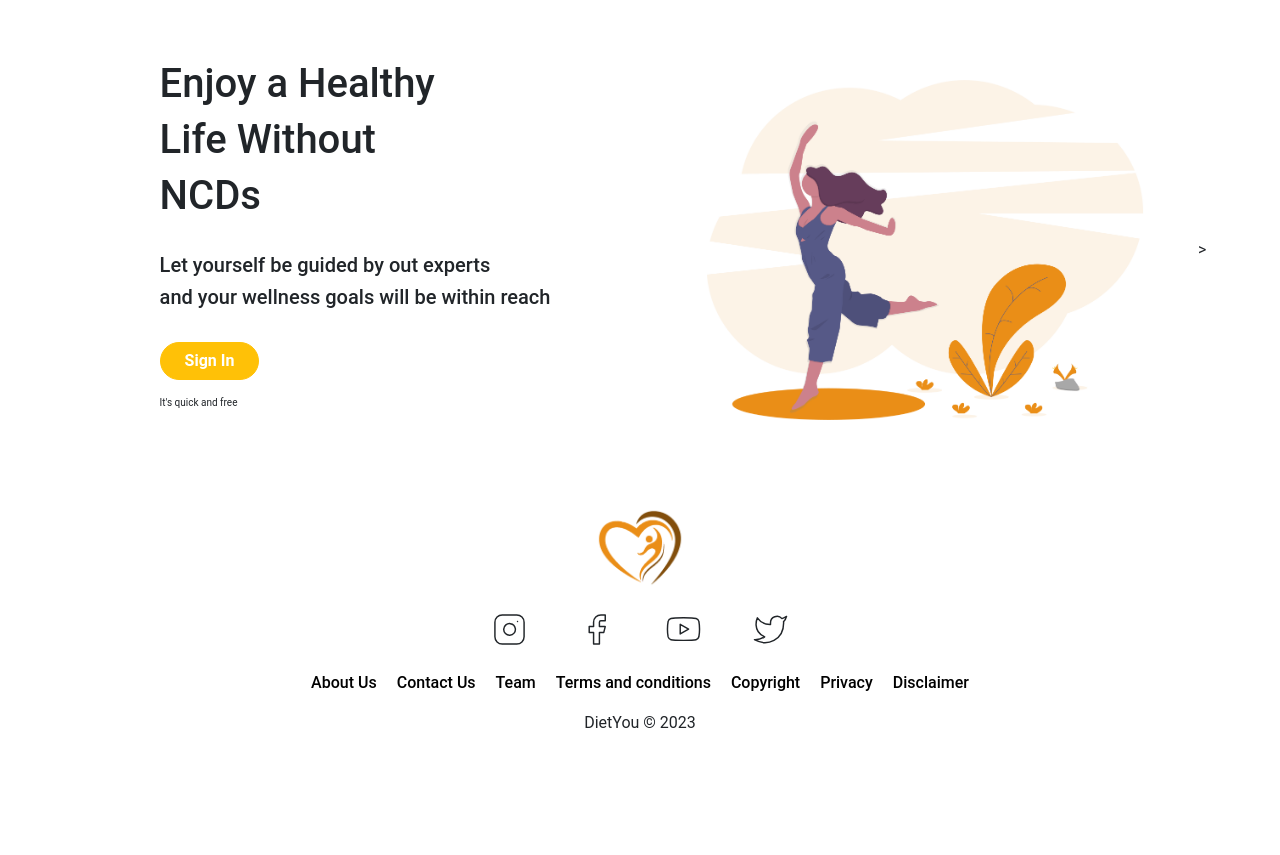
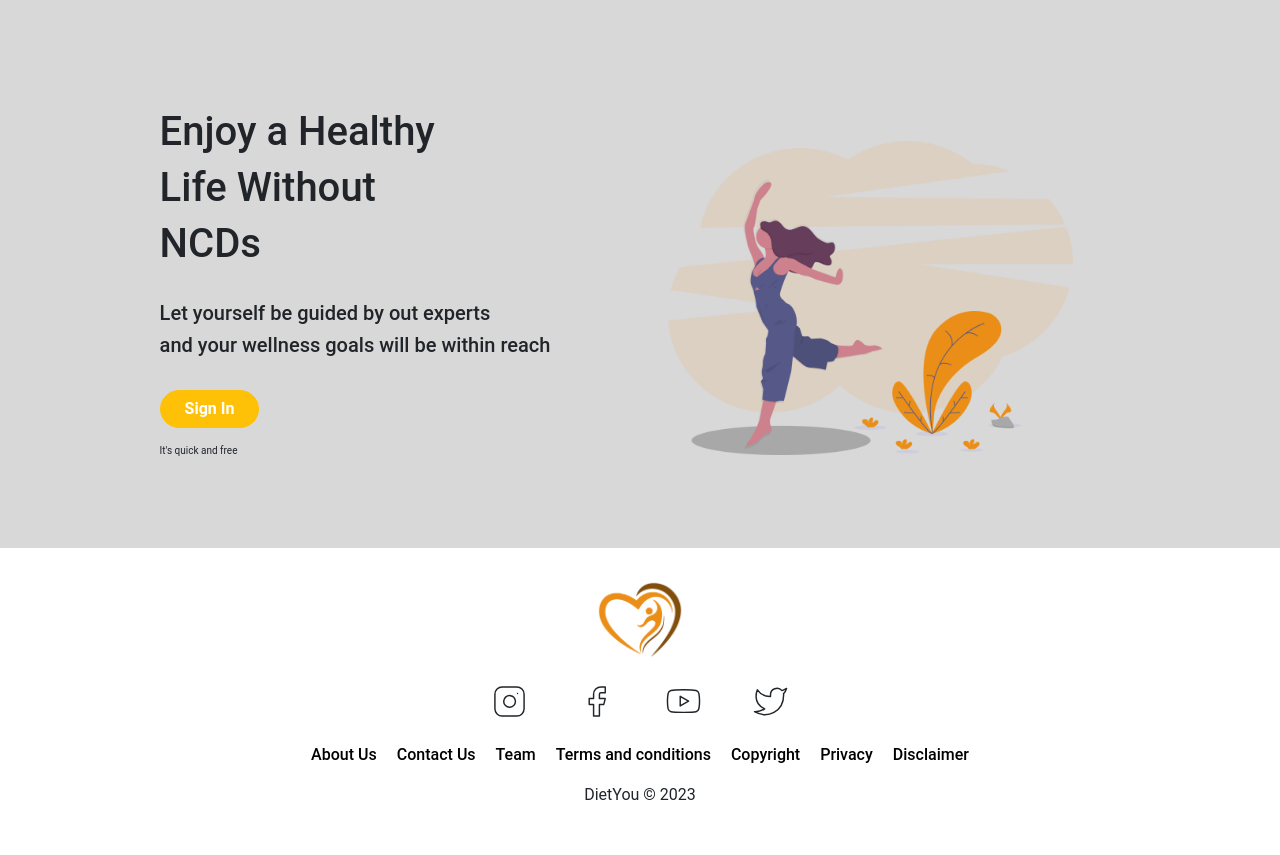
Before and after one commit to exagenio/DietYou, a PHP site: page /home.html in a window 1280 px wide. Shown: the part 92-947 px from the top of the page. Before the commit the page ends 820 px from the top, so only its background shows below. Run offline with PHP 8.4, Linux system fonts and the light colour scheme.

Commit message:
change background and image of the section

```diff
--- a/frontend/assets/css/style.css
+++ b/frontend/assets/css/style.css
@@ -4,6 +4,9 @@ body{
 a{
   color: black;
   font-weight: 500;
+}
+.background-dark{
+  background-color: #D8D8D8;
 }
 
 
--- a/frontend/home.html
+++ b/frontend/home.html
@@ -29,8 +29,8 @@
     </nav>
 
     <!--first body part-->
-    <section>
-        <div class="container">
+    <section class="background-dark pt-4">
+        <div class="container pt-4">
             <div class="row" style="height: 500px;">
               <div class="col d-flex align-items-center justify-content-center" >
                 <div>
@@ -46,15 +46,15 @@
                 </div>
               </div>
               <div class="col d-flex align-items-center ">
-                <img src="assets/img/undraw_workout_gcgu-min.png" alt="Stayfit" class="img-thumbnail" style="border: none;">
+                <img src="assets/img/pic-1.png" width="80%" alt="Stayfit" class="p-3">
 
-                <!--add position relative or absolute and bring the picture close the the text if desired-->>
+                <!--add position relative or absolute and bring the picture close the the text if desired-->
               </div>
             </div>
           </div>
     </section>
 
-    <footer class="d-flex flex-column align-items-center justify-content-center container">
+    <footer class="d-flex flex-column align-items-center justify-content-center container py-4">
         <div class="my-2">
             <img src="assets/img/logo-min.png" height="80" alt="logo">
         </div>
```
Also changed, not shown: frontend/assets/img/pic-1.png (added).
